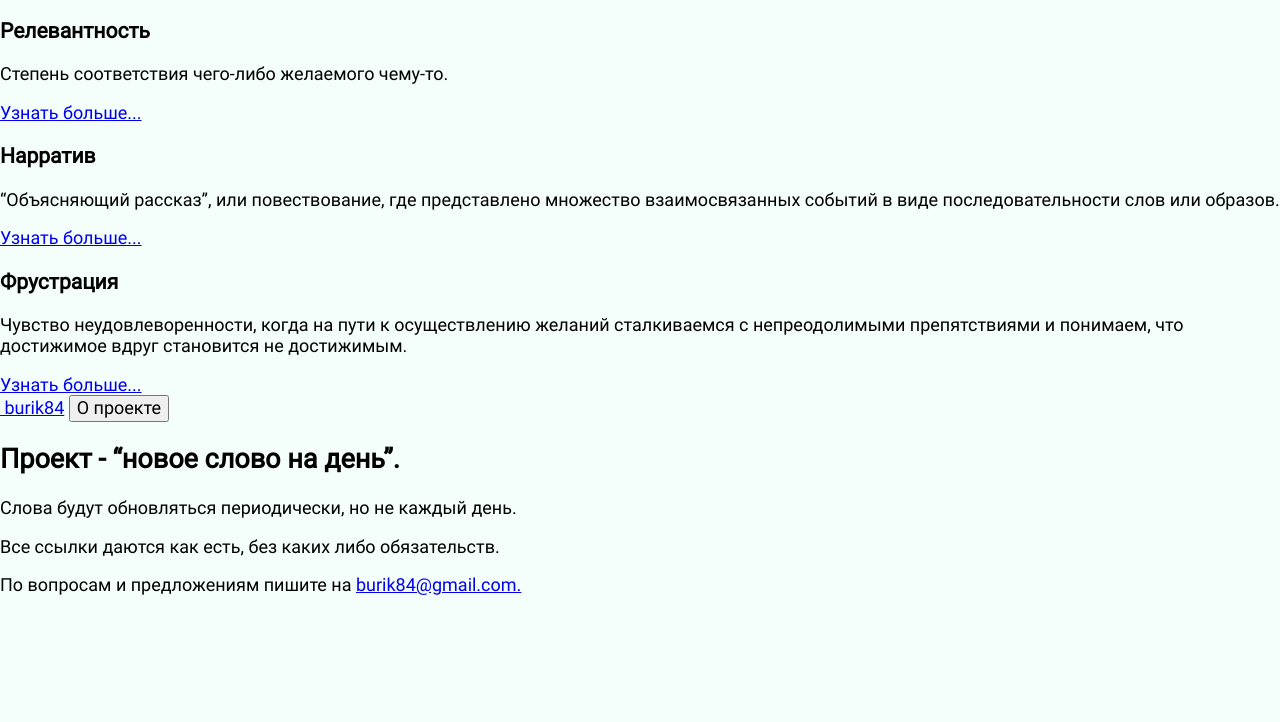
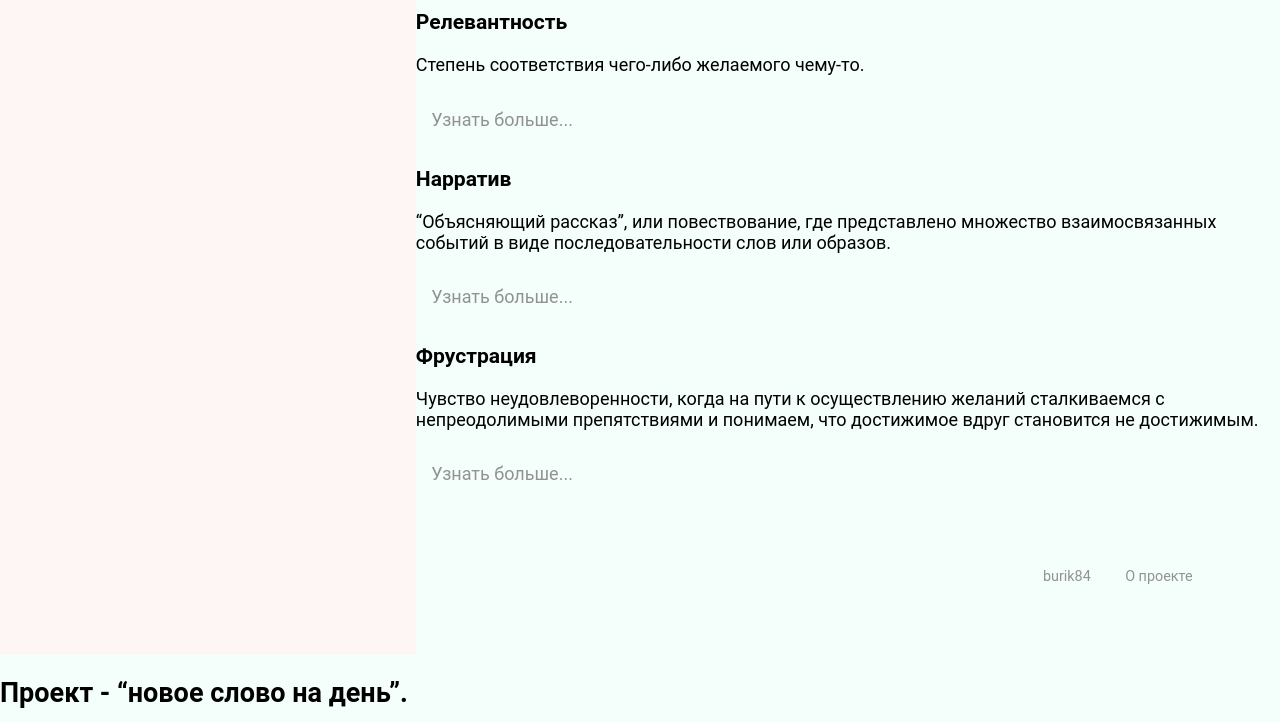
Before and after one commit to burik84/neworday, a website: page src/index.html in a window 1280 px wide. Shown: the part 279-1001 px from the top of the page. Before the commit the page ends 893 px from the top, so only its background shows below. Drawn offline with nearby package versions, Linux system fonts and the light colour scheme; files that its build step writes are made by us from their sources; a web font is replaced by a local one.

Commit message:
xthn не получается вовремя делать коммит. В общем начал стилизовать.

```diff
--- a/gulpfile.js
+++ b/gulpfile.js
@@ -47,6 +47,7 @@ const cleanCSS = require('gulp-clean-css');
 const htmlmin = require('gulp-htmlmin');
 const gulpif = require('gulp-if');
 const tildeImporter = require('node-sass-tilde-importer');
+const ttf2woff2 = require('gulp-ttf2woff2');
 
 sass.compiler = require('node-sass');
 
@@ -57,6 +58,7 @@ function clean() {
 
 function fonts() {
   return gulp.src(paths.src.fonts)
+    .pipe(ttf2woff2())
     .pipe(gulp.dest(paths.build.fonts)) // выкладывание готовых файлов
 }
 
--- a/package.json
+++ b/package.json
@@ -26,6 +26,7 @@
     "gulp-plumber": "^1.2.1",
     "gulp-sass": "^4.0.2",
     "gulp-sourcemaps": "^2.6.5",
+    "gulp-ttf2woff2": "^3.0.0",
     "node-sass": "^4.12.0",
     "node-sass-tilde-importer": "^1.0.2"
   },
--- a/src/index.html
+++ b/src/index.html
@@ -10,6 +10,13 @@
 </head>
 
 <body>
+
+  <div class="container">
+    <div class="fix-block">
+      <h1 class="fix-block__header fix-block__header-h1">Neworday</h1>
+      <h2 class="fix__block-header fix-block__header-h2"> - слово дня с описанием</h2>
+    </div>
+    <div class="wrapper">
       <header class="header">
         <div class="header__info">
           <span>Последнее</span>
@@ -18,10 +25,6 @@
         </div>
       </header>
       <main class="main">
-    <div class="fix-block">
-      <h1 class="fix-block__header fix-block__header-h1">Neworday</h1>
-      <h2 class="fix__block-header fix-block__header-h2"> - слово дня с описанием</h2>
-    </div>
         <section class="card">
           <div class="card-main">
             <h2 class="card__header">Нонконкордантность</h2>
@@ -46,14 +49,20 @@
         </section>
       </main>
       <footer class="footer">
+        <div class="footer__info">
           <a class="btn btn-link" href="#"><img src="" alt=""> burik84</a>
-    <button type="button" name="button">О проекте</button>
+          <button class="btn btn-link" type="button" name="button">О проекте</button>
+        </div>
+        <!-- /.footer__info -->
       </footer>
+    </div>
+
+  </div>
   <div class="modal" id="aboutProject">
     <h2 class="modal__header">Проект - “новое слово на день”.</h2>
     <p>Слова будут обновляться периодически, но не каждый день.</p>
     <p>Все ссылки даются как есть, без каких либо обязательств.</p>
-    <p>По вопросам и предложениям пишите на <a href="#" class="btn btn-link">burik84@gmail.com.</a></p>
+    <p>По вопросам и предложениям пишите на <a href="#" class="btn btn-link">AVburik84@gmail.com</a></p>
   </div>
   <!-- /.about -->
 </body>
--- /dev/null
+++ b/src/scss/_block.scss
@@ -0,0 +1,23 @@
+.container {
+  display: flex;
+  flex-direction: row;
+}
+
+.fix-block {
+  width: 60%;
+  background: rgba(255, 245, 245, 0.95);
+  min-height: 100%;
+}
+
+.footer,
+.header {
+  margin: 3rem;
+  display: flex;
+  justify-content: flex-end;
+
+  &__info {
+    color: $gray;
+    font-size: 0.8rem;
+    padding-right: 1rem;
+  }
+}
--- a/src/scss/_fonts.scss
+++ b/src/scss/_fonts.scss
@@ -1,20 +1,20 @@
 @font-face {
   font-family: 'Roboto';
-  src: url("../fonts/Roboto-Regular.ttf");
+  src: url("../fonts/Roboto-Regular.woff2") format("woff2");
   font-weight: 400;
   font-style: normal;
   font-display: swap;
 }
 @font-face {
   font-family: 'Roboto-Light';
-  src: url("../fonts/Roboto-Light.ttf");
+  src: url("../fonts/Roboto-Light.woff2") format("woff2");
   font-weight: 300;
   font-style: normal;
   font-display: swap;
 }
 @font-face {
   font-family: 'Roboto-Bold';
-  src: url("../fonts/Roboto-Bold.ttf");
+  src: url("../fonts/Roboto-Bold.woff2") format("woff2");
   font-weight: 700;
   font-style: normal;
   font-display: swap;
--- /dev/null
+++ b/src/scss/_variables.scss
@@ -0,0 +1 @@
+$gray: #929292;
--- a/src/scss/style.scss
+++ b/src/scss/style.scss
@@ -1,5 +1,7 @@
 @import "~normalize.css/normalize";
 @import "fonts";
+@import "variables";
+@import "block";
 
 html {
   font-size: 18px;
@@ -7,5 +9,36 @@ html {
 
 body {
   background: #f4fffb;
-  font-family: 'Roboto';
+  font-family: 'Roboto', sans-serif;
 }
+
+a {
+  text-decoration: none;
+}
+
+button {
+  padding: 0;
+  border: none;
+  background-color: transparent;
+  cursor: pointer;
+}
+
+.btn {
+  color: $gray;
+  padding: 0.8rem;
+  display: inline-block;
+  text-align: center;
+  text-decoration: none;
+  border: solid 1px transparent;
+  outline: none;
+
+  &:active {
+    transform: translateY(1px);
+    filter: saturate(150%);
+  }
+
+  &:focus,
+  &:hover {
+    box-shadow: 0 0 0 3px rgba(255, 105, 180, 0.5), 0 0 0 1.5px rgba(255, 105, 180, 0.5);
+  }
+}
```
Also changed, not shown: 1 other file. Lines whose indentation alone changed are shown as unchanged.
